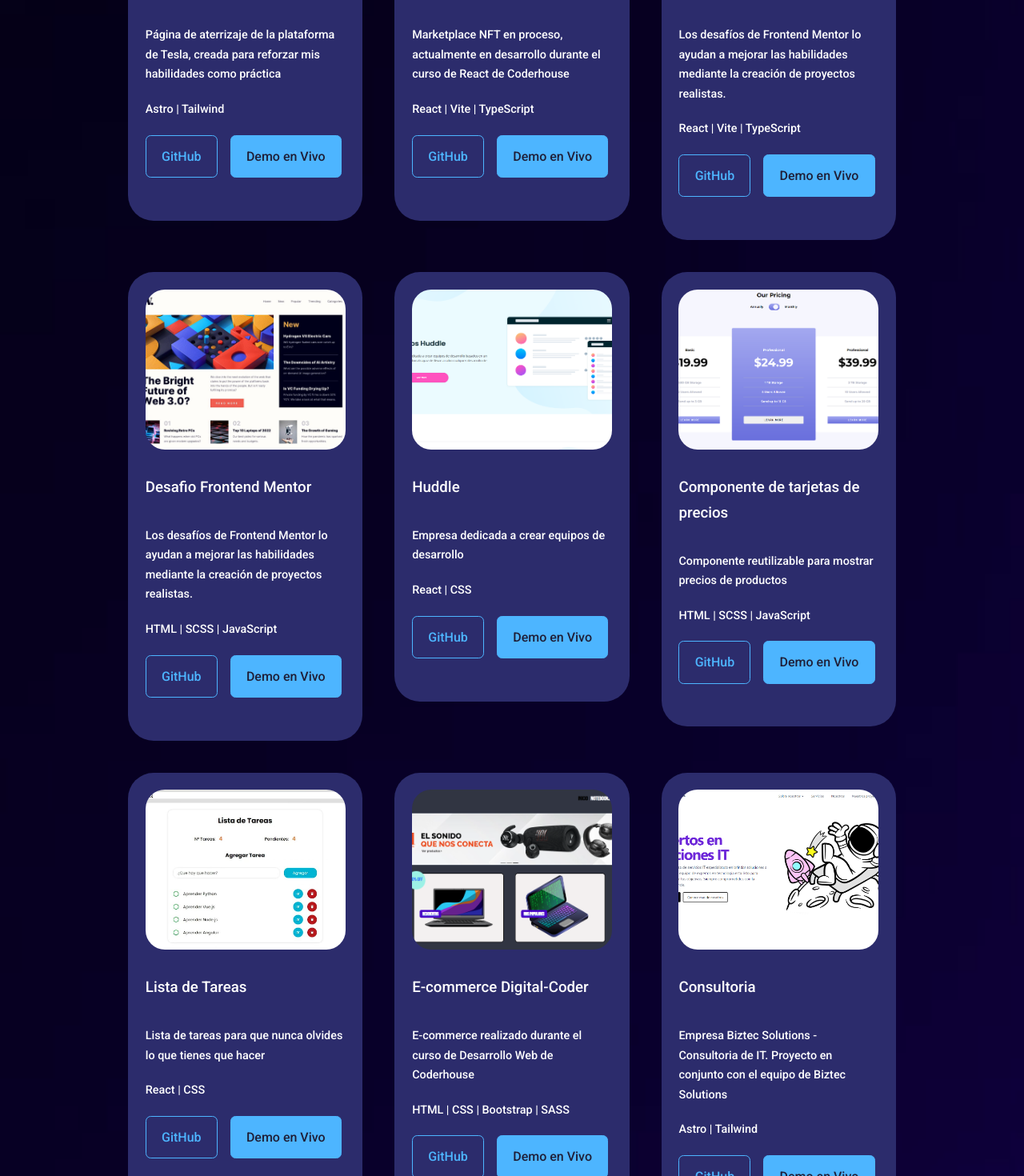
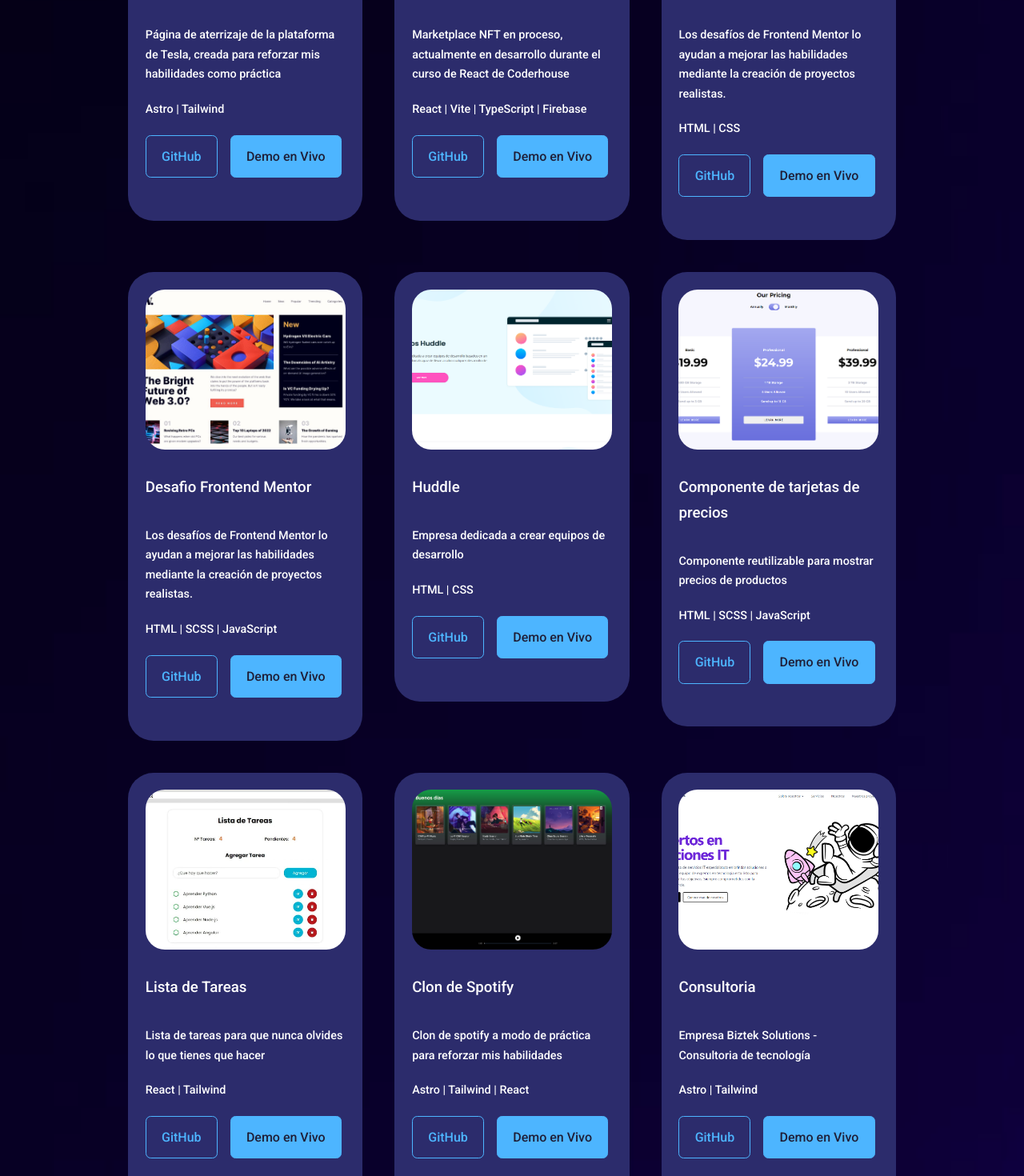
Before and after one commit to leofiorotto/portfolio, a React (Create React App) app: page / in a window 1280 px wide. Shown: the part 2440-3910 px from the top of the page at 80% size. Built offline with nearby package versions, Linux system fonts and the light colour scheme.

Commit message:
minor fix

```diff
--- a/src/components/experience/Experience.jsx
+++ b/src/components/experience/Experience.jsx
@@ -36,7 +36,7 @@ const Experience = () => {
             </article>
             <article className="experience__details">
               <BsFillPatchCheckFill className="experience__details-icon" />
-              <h4>Node.js</h4>
+              <h4>Tailwind</h4>
             </article>
             <article className="experience__details">
               <BsFillPatchCheckFill className="experience__details-icon" />
--- a/src/components/portfolio/Portfolio.jsx
+++ b/src/components/portfolio/Portfolio.jsx
@@ -29,26 +29,26 @@ const Portfolio = () => {
       github: "https://github.com/leofiorotto/tesla-landing",
     },
     {
-      id: 3,
+      id: 2,
       title: "Marketplace NFT",
       img: IMG3,
       description: "Marketplace NFT en proceso, actualmente en desarrollo durante el curso de React de Coderhouse",
-      technologies: "React | Vite | TypeScript",
+      technologies: "React | Vite | TypeScript | Firebase",
       link: "https://ecommerce-react-five-delta.vercel.app/",
       github: "https://github.com/leofiorotto/ecommerce-react",
     },
     {
-      id: 4,
+      id: 3,
       title: "Sunnyside agency",
       img: IMG9,
       description: "Los desafíos de Frontend Mentor lo ayudan a mejorar las habilidades mediante la creación de proyectos realistas.",
-      technologies: "React | Vite | TypeScript",
+      technologies: "HTML | CSS",
       link: "https://leofiorotto.github.io/sunnyside-landing/",
       github: "https://github.com/leofiorotto/sunnyside-landing",
     },
 
     {
-      id: 8,
+      id: 4,
       title: "Desafio Frontend Mentor",
       img: IMG7,
       description:
@@ -58,17 +58,17 @@ const Portfolio = () => {
       github: "https://github.com/leofiorotto/web3-digital-diary",
     },
     {
-      id: 10,
+      id: 5,
       title: "Huddle",
       img: IMG12,
       description:
         "Empresa dedicada a crear equipos de desarrollo",
-      technologies: "React | CSS",
+      technologies: "HTML | CSS",
       link: "https://leofiorotto.github.io/huddle/",
       github: "https://github.com/leofiorotto/huddle",
     },
     {
-      id: 9,
+      id: 6,
       title: "Componente de tarjetas de precios",
       img: IMG11,
       description:
@@ -78,32 +78,32 @@ const Portfolio = () => {
       github: "https://github.com/leofiorotto/price-card-component",
     },
     {
-      id: 6,
+      id: 7,
       title: "Lista de Tareas",
       img: IMG5,
       description:
         "Lista de tareas para que nunca olvides lo que tienes que hacer",
-      technologies: "React | CSS",
+      technologies: "React | Tailwind",
       link: "https://lista-tareas-seven.vercel.app/",
       github: "https://github.com/leofiorotto/listaTareas",
     },
 
     {
-      id: 2,
-      title: "E-commerce Digital-Coder",
+      id: 8,
+      title: "Clon de Spotify",
       img: IMG2,
       description:
-        "E-commerce realizado durante el curso de Desarrollo Web de Coderhouse",
-      technologies: "HTML | CSS | Bootstrap | SASS",
-      link: "https://leofiorotto.github.io/EntregaFinal-Fiorotto/",
-      github: "https://github.com/leofiorotto/EntregaFinal-Fiorotto",
+        "Clon de spotify a modo de práctica para reforzar mis habilidades",
+      technologies: "Astro | Tailwind | React",
+      link: "https://clon-spotify-navy.vercel.app/",
+      github: "https://github.com/leofiorotto/clon-spotify",
     },
     {
-      id: 5,
+      id: 9,
       title: "Consultoria",
       img: IMG10,
       description:
-        "Empresa Biztec Solutions - Consultoria de IT. Proyecto en conjunto con el equipo de Biztec Solutions",
+        "Empresa Biztek Solutions - Consultoria de tecnología",
       technologies: "Astro | Tailwind",
       link: "https://consultory.vercel.app/",
       github: "https://github.com/leofiorotto/consultory",
```
Also changed, not shown: src/assets/img2.png.
